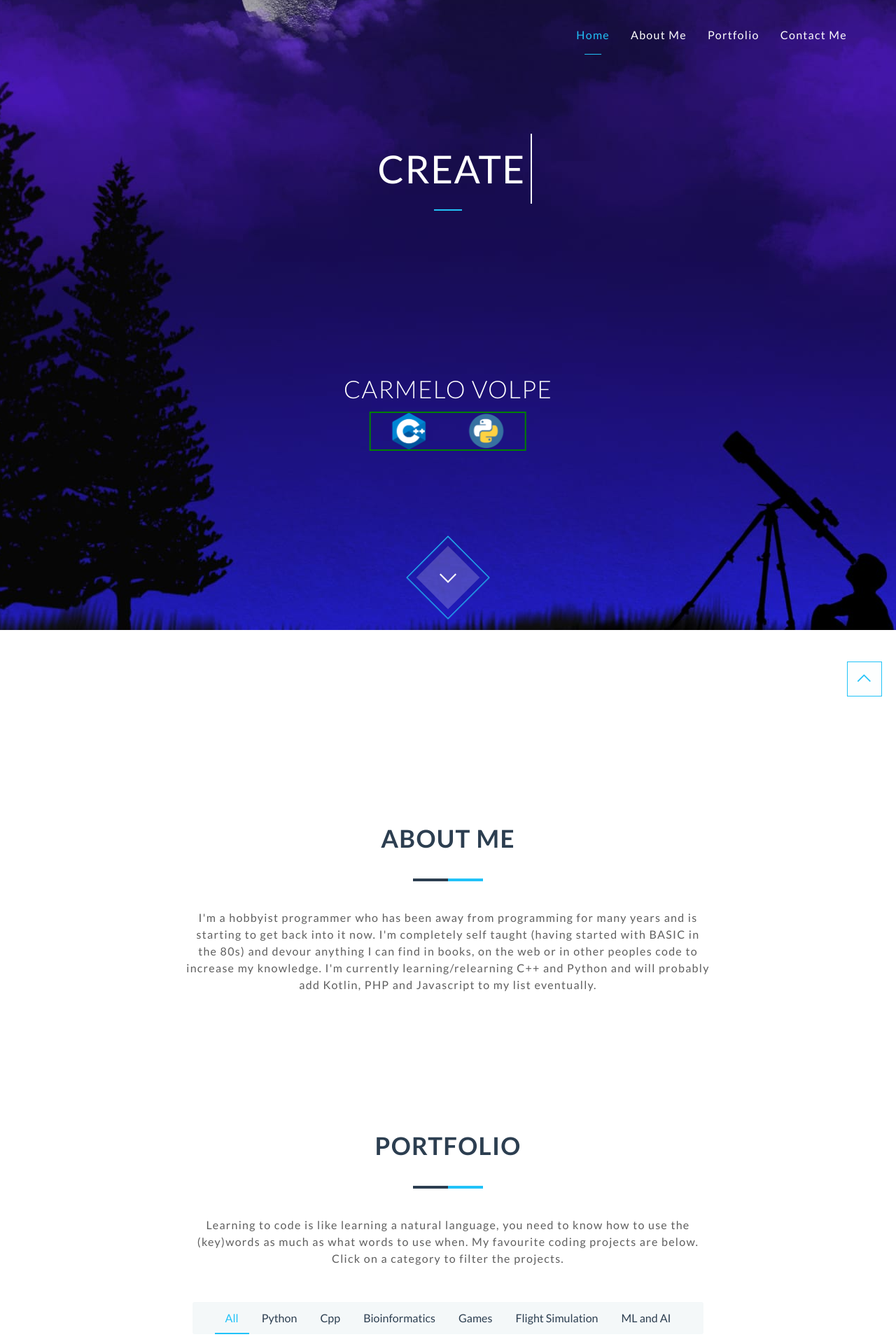
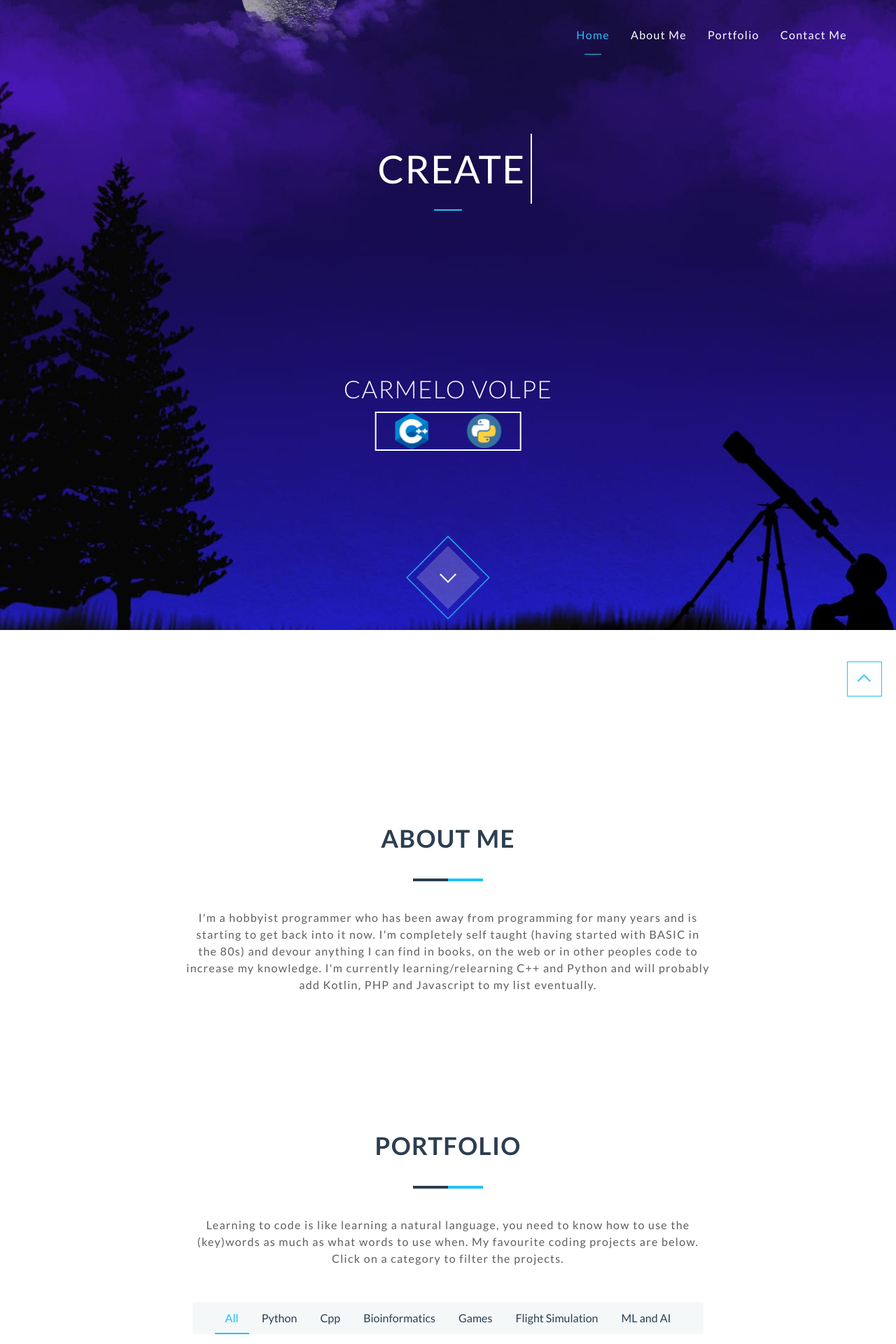
Before and after one commit to Gamernaut/gamernaut.github.io, a Jekyll site: the page built from index.html, in a window 1280 px wide. Shown: the top 1920 px of the page at 70% size. Built offline with Jekyll 4.4.1, drawn with Linux system fonts in a browser that asks for light colours; nearby versions of some CDN libraries.

Commit message:
Update header.html

```diff
--- a/_includes/header.html
+++ b/_includes/header.html
@@ -66,7 +66,7 @@
              <div style="position: absolute; left: 50%; bottom: 0px; -webkit-transform: translateX(-50%); transform: translateX(-50%);">
                <h2 class="thin">{{ site.header-title }}</h2>
                <div style="display: flex; justify-content: center;">
-                 <div style="display: flex; vertical-align: top; justify-content: center; width: 75%; margin: 15px; border : 2px solid green">
+                 <div style="display: flex; vertical-align: top; justify-content: center; width: 70%; margin: 15px; border : 2px solid white">
                    <img style="display: block; margin-left: auto; margin-right: auto;" src="{{ site.baseurl }}/images/logos/cplusplus.png" width="50" alt="Cplusplus.png logo"/>
                    <img style="display: block; margin-left: auto; margin-right: auto;" src="{{ site.baseurl }}/images/logos/python.png" width="50" alt="Python.png logo"/>
                  </div>
```
